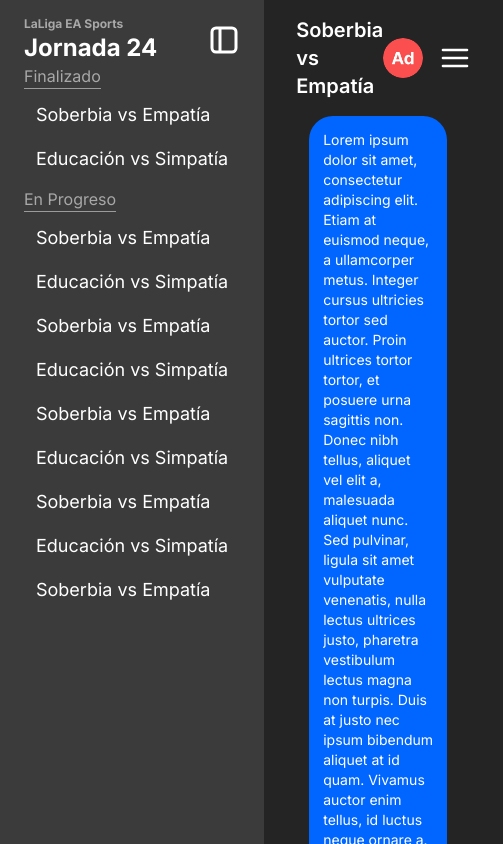
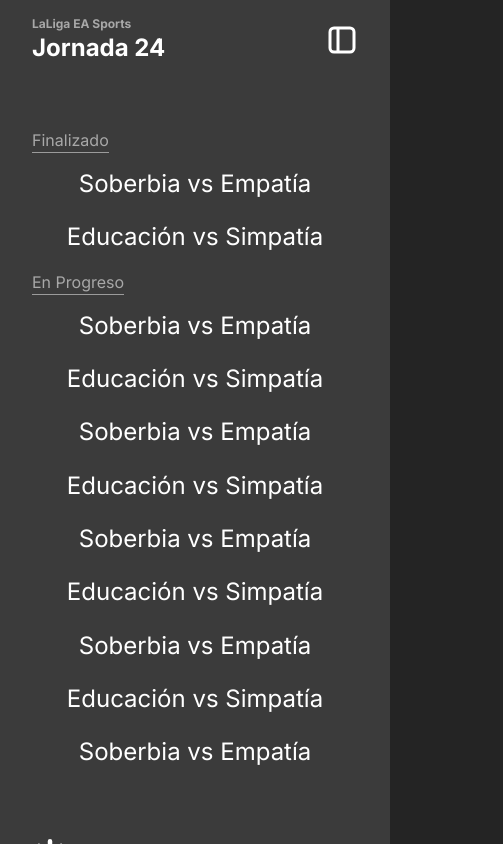
Before and after one commit to alberba/front-end-adonde-band, a Vue app: page /chat in a window 390 px wide. Shown: the top 844 px of the page, 503 px wide, since content can reach past the window. Built offline with nearby package versions, Linux system fonts and the light colour scheme.

Commit message:
Add SideBar sm screen layout

```diff
--- a/src/components/SideBar/ButtonChat.vue
+++ b/src/components/SideBar/ButtonChat.vue
@@ -1,6 +1,11 @@
+<script setup lang="ts">
+const props = defineProps<{ classList?: string }>()
+</script>
+
 <template>
   <button
     class="max-w-full overflow-hidden rounded-2xl px-3 py-1 text-lg overflow-ellipsis whitespace-nowrap transition-[background-color] delay-75 ease-in-out hover:bg-[#dcdcdc] dark:hover:bg-[#4a4a4a]"
+    :class="props.classList"
   >
     <slot></slot>
   </button>
--- a/src/components/SideBar/SectionSideBar.vue
+++ b/src/components/SideBar/SectionSideBar.vue
@@ -2,7 +2,7 @@
 import ButtonChat from './ButtonChat.vue'
 import type { Combate } from '@/types'
 
-const props = defineProps<{ title: string; combates?: Combate[] }>()
+const props = defineProps<{ title: string; combates?: Combate[]; classListButtonChat?: string }>()
 </script>
 
 <template>
@@ -11,8 +11,8 @@ const props = defineProps<{ title: string; combates?: Combate[] }>()
       <h4 class="text-[#9b9b9b] dark:text-[#a8a8a8]">{{ props.title }}</h4>
       <div class="border-b border-[#9b9b9b]"></div>
     </div>
-    <ButtonChat v-for="combate in props.combates" :key="combate.id"
-      >{{ combate.fighter1 }} vs {{ combate.fighter2 }}</ButtonChat
-    >
+    <ButtonChat v-for="combate in props.combates" :key="combate.id" :classList="props.classListButtonChat">
+      {{ combate.fighter1 }} vs {{ combate.fighter2 }}
+    </ButtonChat>
   </section>
 </template>
--- a/src/components/SideBar/SideBar.vue
+++ b/src/components/SideBar/SideBar.vue
@@ -85,8 +85,8 @@ const toggleDarkMode = () => {
 
 <template>
   <aside
-    class="min-h-screen w-[20rem] z-10 flex-col gap-16 bg-[#eee] px-6 py-4 transition-[margin] duration-300 ease-in-out dark:bg-[#3b3b3b]"
-    :class="props.isHidden ? '-ml-[20rem]' : 'ml-0'"
+    class="z-10 flex min-h-screen w-full flex-col gap-16 bg-[#eee] px-8 py-4 transition-transform duration-300 ease-in-out sm:w-[20rem] sm:px-6 dark:bg-[#3b3b3b]"
+    :class="props.isHidden ? '-translate-x-full fixed' : 'translate-x-0'"
   >
     <header class="flex flex-row items-center justify-between">
       <div class="font-bold">
@@ -101,13 +101,15 @@ const toggleDarkMode = () => {
       <SectionSideBar
         title="Finalizado"
         :combates="combates.filter((combate) => combate.finished)"
+        classListButtonChat="w-full sm:w-fit text-[24px] sm:text-[20px]"
       />
       <SectionSideBar
         title="En Progreso"
         :combates="combates.filter((combate) => !combate.finished)"
+        classListButtonChat="w-full sm:w-fit text-[24px] sm:text-[20px]"
       />
     </div>
-    <button class="w-9 h-9 flex justify-center items-center" @click="toggleDarkMode()">
+    <button class="flex h-9 w-9 items-center justify-center" @click="toggleDarkMode()">
       <img class="hidden dark:block" src="@/assets/svg/lightIcon.svg" alt="Modo claro" />
       <img class="dark:hidden" src="@/assets/svg/darkIcon.svg" alt="Modo oscuro" />
     </button>
--- a/src/views/ChatPage.vue
+++ b/src/views/ChatPage.vue
@@ -47,7 +47,7 @@ const toggleSideBar = () => {
 <template>
   <div class="flex min-h-screen w-full flex-row">
     <SideBar @toggle-sidebar="toggleSideBar" :isHidden="sideBarHidden" />
-    <div class="flex w-full flex-col">
+    <div class="w-full flex-col sm:flex" :class="sideBarHidden ? 'flex' : 'hidden'">
       <HeaderApp :isHeading1="true" title="Soberbia vs Empatía">
         <button
           @click="toggleSideBar()"
```
